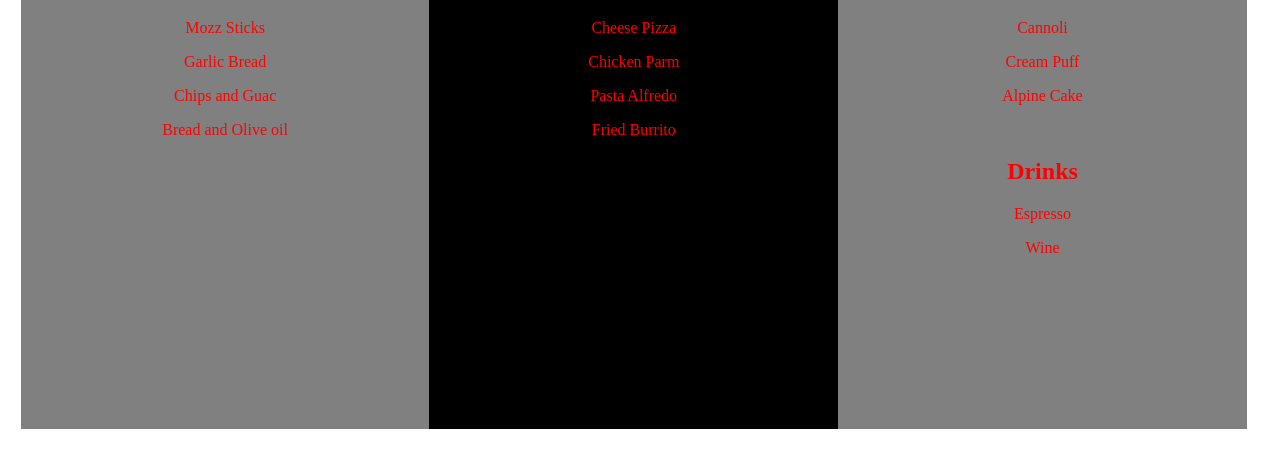
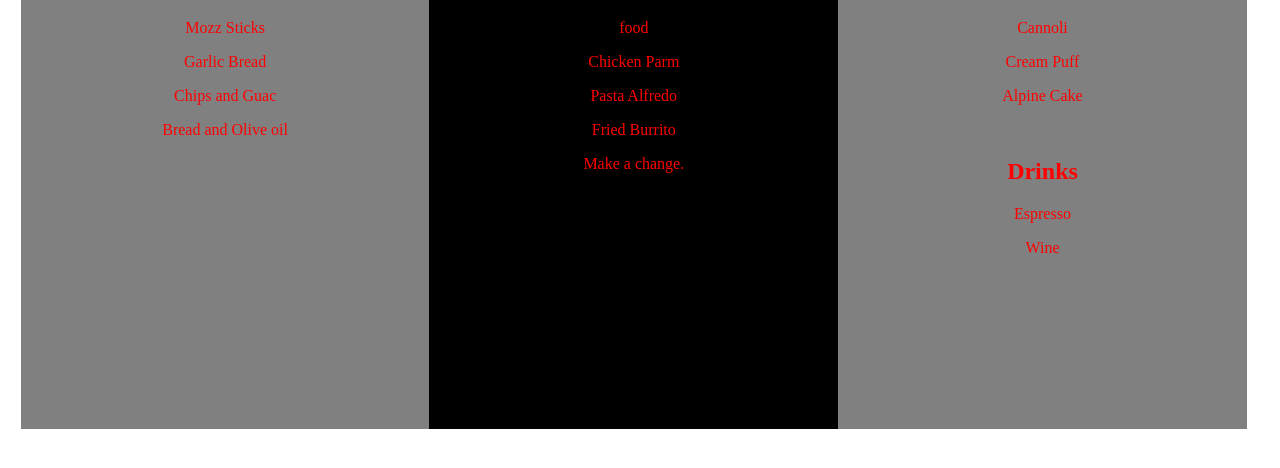
Before and after one commit to OdalisDev/me_and_myself, a plain HTML site: page index.html in a window 1280 px wide. Shown: the part 172-640 px from the top of the page. Drawn offline with Linux system fonts and the light colour scheme.

Commit message:
Make a change.

```diff
--- a/index.html
+++ b/index.html
@@ -44,10 +44,11 @@
 
 <div class="center">
 <h1>Entree's</h1>
-<p>Cheese Pizza</p>
+<p>food</p>
 <p>Chicken Parm</p>
 <p>Pasta Alfredo</p>
 <p>Fried Burrito</p>
+<p> Make a change.</p>
 </div>
 
 <div class="right">
```
